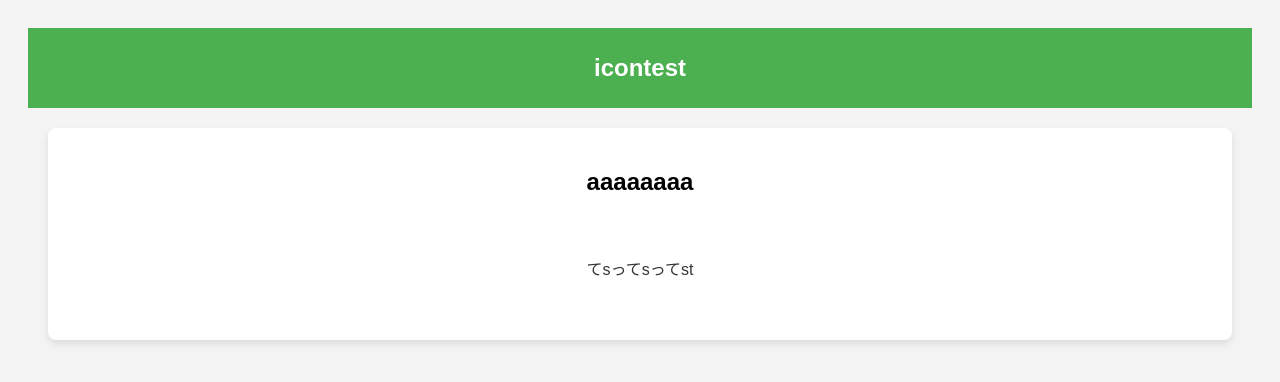
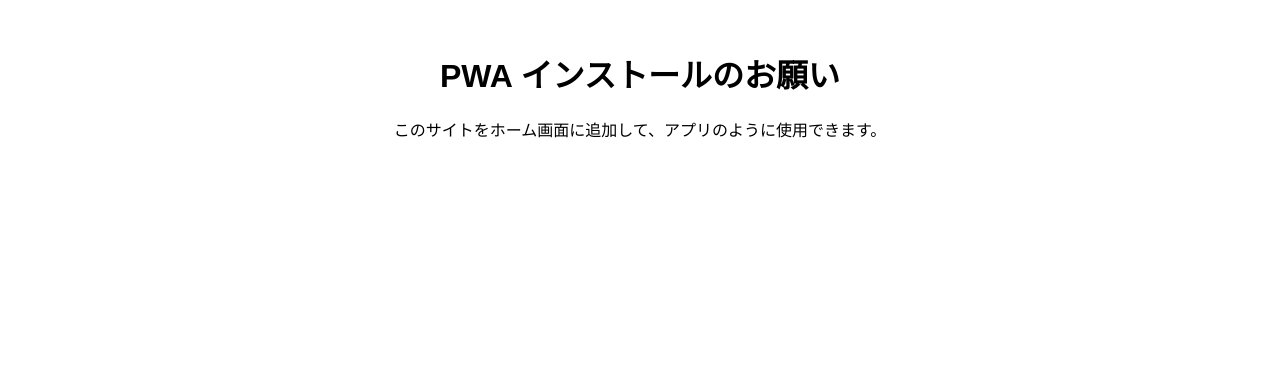
Before and after one commit to sa1210/hometest, a plain HTML site: page 22/index.html in a window 1280 px wide. Drawn offline with Linux system fonts and the light colour scheme.

Commit message:
Update index.html

```diff
--- a/22/index.html
+++ b/22/index.html
@@ -3,72 +3,50 @@
 <head>
   <meta charset="UTF-8">
   <meta name="viewport" content="width=device-width, initial-scale=1.0">
-  <title>icontest</title>
-
-  <!-- PWA Manifest -->
-  <link rel="manifest" href="/22/manifest.json">
-
+  <title>PWAインストールプロンプト</title>
+  <link rel="manifest" href="/manifest.json">
   <style>
     body {
       font-family: Arial, sans-serif;
       text-align: center;
-      padding: 20px;
-      background-color: #f4f4f4;
+      margin-top: 50px;
     }
-    header {
+    button {
+      padding: 10px 20px;
       background-color: #4CAF50;
       color: white;
-      padding: 10px 0;
-    }
-    .content {
-      margin: 20px;
-      background-color: white;
-      border-radius: 8px;
-      padding: 20px;
-      box-shadow: 0 4px 8px rgba(0, 0, 0, 0.1);
-    }
-    h1 {
-      font-size: 24px;
-    }
-    p {
-      font-size: 16px;
-      color: #333;
-    }
-    .button {
-      background-color: #4CAF50;
-      color: white;
-      padding: 10px 20px;
       border: none;
       border-radius: 5px;
       cursor: pointer;
     }
-    .button:hover {
+    button:hover {
       background-color: #45a049;
+    }
+    .hidden {
+      display: none;
     }
   </style>
 </head>
 <body>
-  <header>
-    <h1>icontest</h1>
-  </header>
+  <h1>PWA インストールのお願い</h1>
+  <p>このサイトをホーム画面に追加して、アプリのように使用できます。</p>
 
-  <div class="content">
-    <h2>aaaaaaaa</h2>
- 　　　   <p>てsってsってst</p>
- 　　　　 <button id="installBtn" style="display:none;">ホーム画面に追加</button>
-　　 </div>
+  <button id="installBtn" class="hidden">ホーム画面に追加</button>
+  <button id="goToHome" class="hidden">ホームに戻る</button>
+
   <script>
     let deferredPrompt;
     const installBtn = document.getElementById('installBtn');
+    const goToHomeBtn = document.getElementById('goToHome');
 
     // beforeinstallprompt イベントをリッスン
     window.addEventListener('beforeinstallprompt', (e) => {
       // イベントを保存して、後で呼び出せるようにする
       deferredPrompt = e;
       // インストールボタンを表示
-      installBtn.style.display = 'block';
+      installBtn.classList.remove('hidden');
 
-      // ボタンがクリックされたときにインストールプロンプトを表示
+      // インストールボタンがクリックされたときにインストールプロンプトを表示
       installBtn.addEventListener('click', () => {
         // プロンプトを表示
         deferredPrompt.prompt();
@@ -77,6 +55,7 @@
         deferredPrompt.userChoice.then((choiceResult) => {
           if (choiceResult.outcome === 'accepted') {
             console.log('ユーザーはホーム画面に追加しました');
+            goToHomeBtn.classList.remove('hidden');
           } else {
             console.log('ユーザーはホーム画面に追加を拒否しました');
           }
@@ -85,11 +64,13 @@
         });
       });
     });
-  </script>
+
+    // 「ホームに戻る」ボタンがクリックされたらホーム画面に移動
+    goToHomeBtn.addEventListener('click', () => {
+      window.location.href = "/";
+    });
 
 
-
-  <script>
     // Service Worker registration
     if ('serviceWorker' in navigator) {
       window.addEventListener('load', () => {
```
